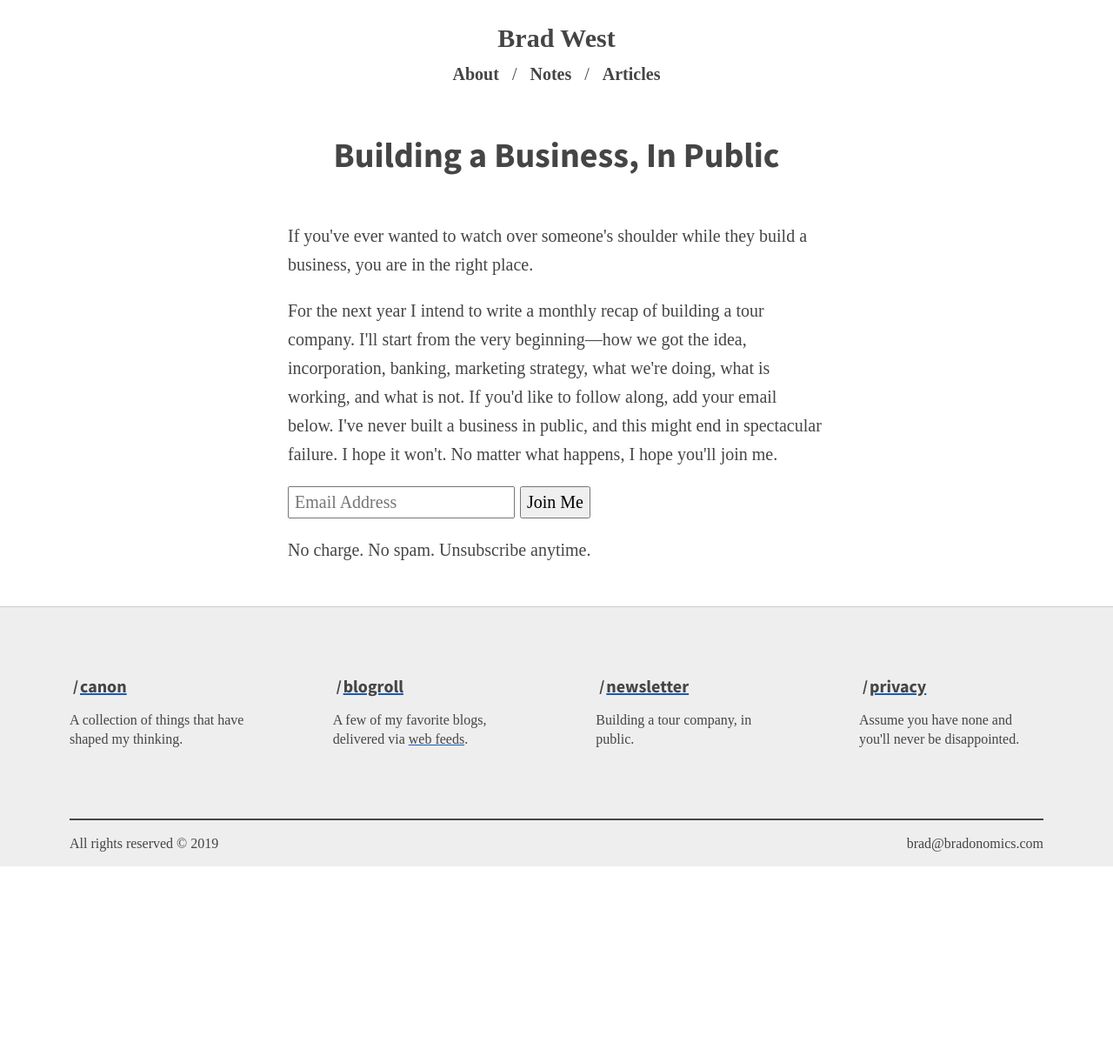
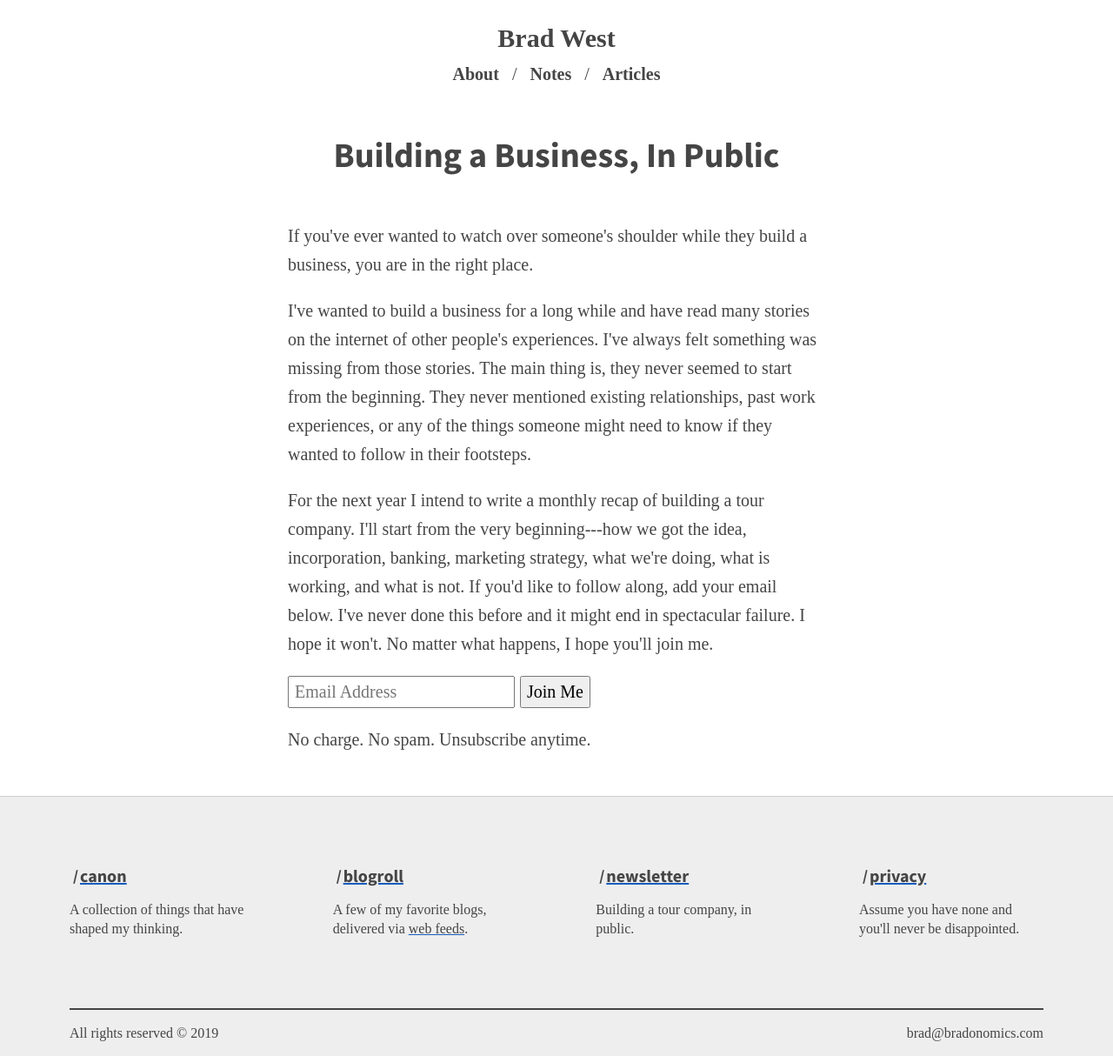
Before and after one commit to bradonomics/bradonomics.com, a Jekyll site: the page built from _pages/newsletter.html, in a window 1280 px wide. Shown: the whole page at 87% size. Built offline with Jekyll 4.4.1, drawn with Linux system fonts in a browser that asks for light colours; before the commit the page ends 996 px from its top, so only the background shows below that.

Commit message:
Add better intro to newsletter

```diff
--- a/_pages/newsletter.html
+++ b/_pages/newsletter.html
@@ -10,7 +10,9 @@ permalink: /newsletter/
 
 <p>If you've ever wanted to watch over someone's shoulder while they build a business, you are in the right place.</p>
 
-<p>For the next year I intend to write a monthly recap of building a tour company. I'll start from the very beginning—how we got the idea, incorporation, banking, marketing strategy, what we're doing, what is working, and what is not. If you'd like to follow along, add your email below. I've never built a business in public, and this might end in spectacular failure. I hope it won't. No matter what happens, I hope you'll join me.</p>
+<p>I've wanted to build a business for a long while and have read many stories on the internet of other people's experiences. I've always felt something was missing from those stories. The main thing is, they never seemed to start from the beginning. They never mentioned existing relationships, past work experiences, or any of the things someone might need to know if they wanted to follow in their footsteps.</p>
+
+<p>For the next year I intend to write a monthly recap of building a tour company. I'll start from the very beginning---how we got the idea, incorporation, banking, marketing strategy, what we're doing, what is working, and what is not. If you'd like to follow along, add your email below. I've never done this before and it might end in spectacular failure. I hope it won't. No matter what happens, I hope you'll join me.</p>
 
 <form method="post" name="mc-embedded-subscribe-form" action="https://bradonomics.us6.list-manage.com/subscribe/post?u=d99e8eab60673c3b08649342b&amp;id=f08a0612fd">
 
```
